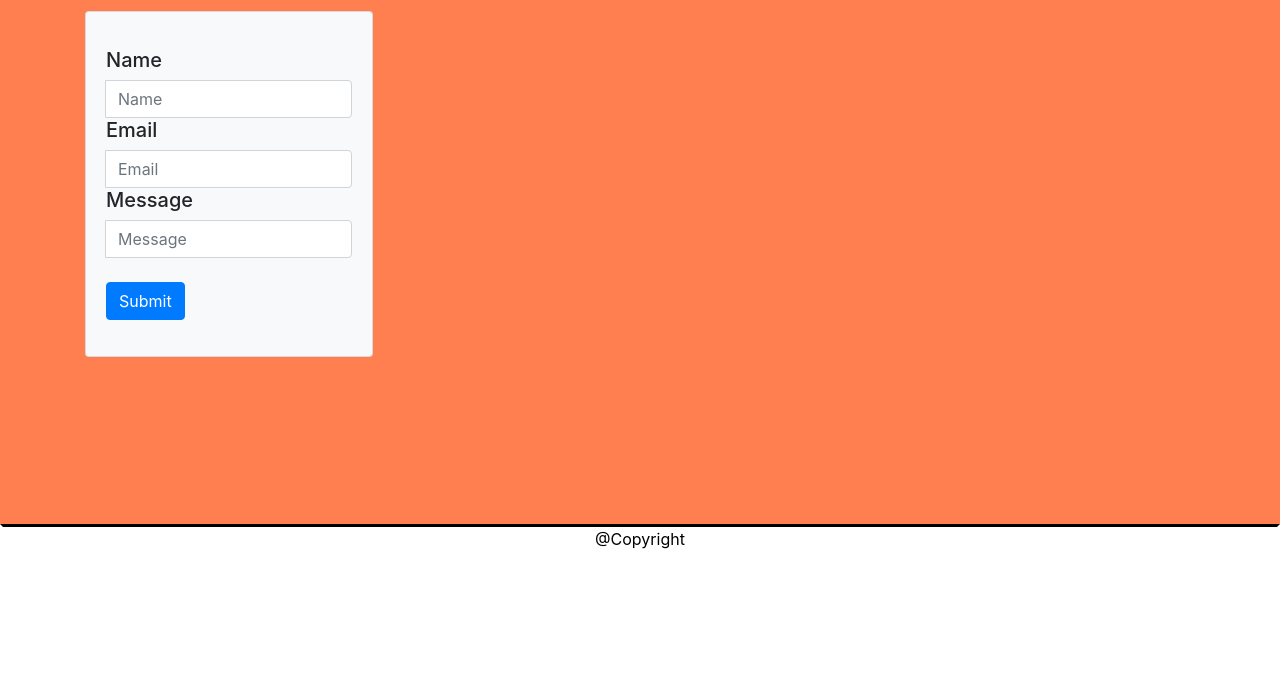
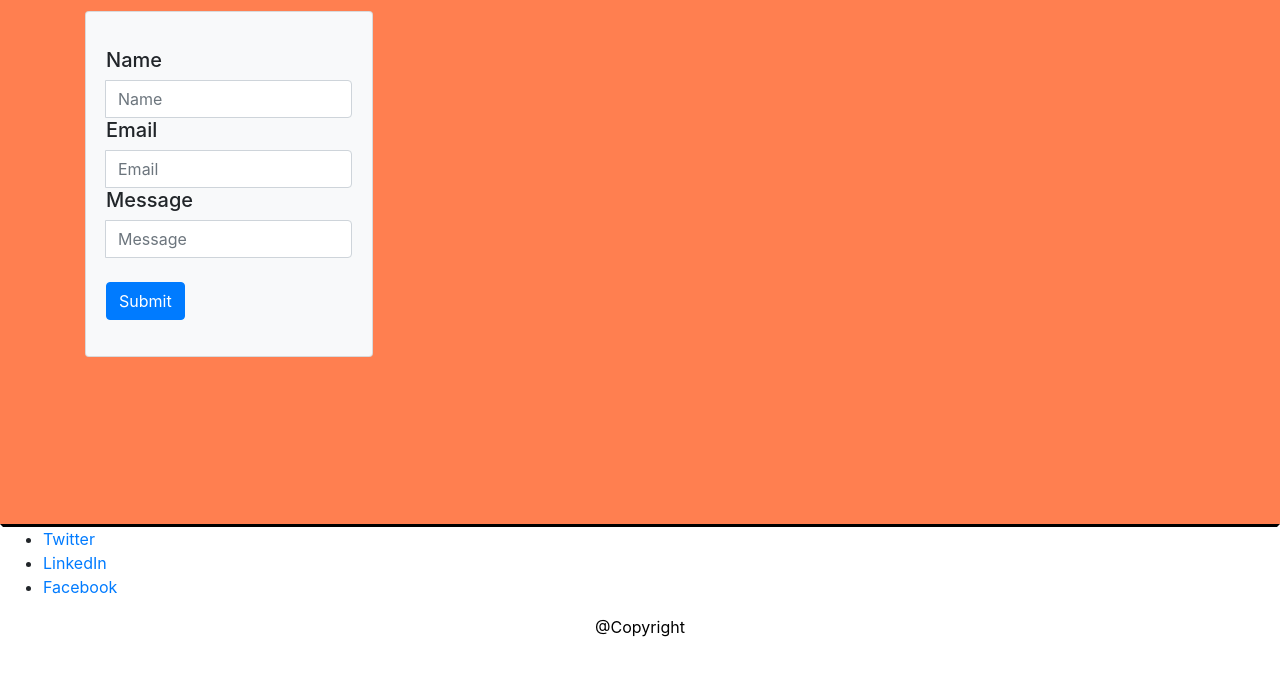
Before and after one commit to jordan763/Responsiveness-Portfolio, a plain HTML site: page Responsiveness-Portfolio/contact.html in a window 1280 px wide. Shown: the part 126-800 px from the top of the page. Drawn offline with nearby package versions, Linux system fonts and the light colour scheme.

Commit message:
second update

```diff
--- a/Responsiveness-Portfolio/contact.html
+++ b/Responsiveness-Portfolio/contact.html
@@ -59,7 +59,7 @@
                     <input type="text" class="form-control" placeholder="Message" aria-label="Username" aria-describedby="addon-wrapping">
                   </div>
                   <br>
-                  <input class="btn btn-primary" type="submit" value="Submit">
+                  <input class="btn btn-primary" type="submit" value="Submit" >
               </p>
             </div>
           </div>
@@ -68,6 +68,11 @@
 </body>
 
 <footer class="foot">
+  <ul>
+    <li><a href="#">Twitter</a></li>
+    <li><a href="#">LinkedIn</a></li>
+    <li><a href="#">Facebook</a></li>
+  </ul>
   <p class="copy">@Copyright</p>
 </footer>
 </html>
```
Also changed, not shown: Responsiveness-Portfolio/About_Me.html (+5 -0 lines), Responsiveness-Portfolio/portfolio.html (+5 -0 lines).
